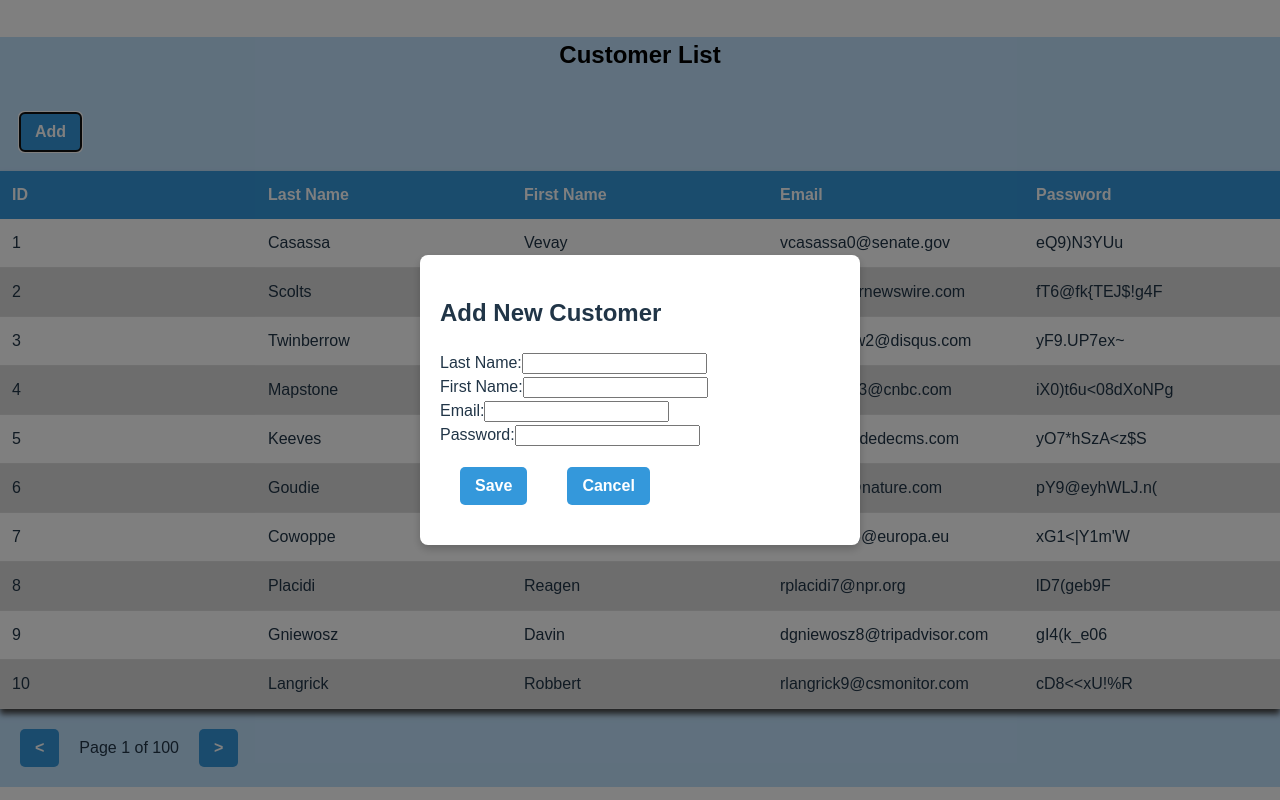
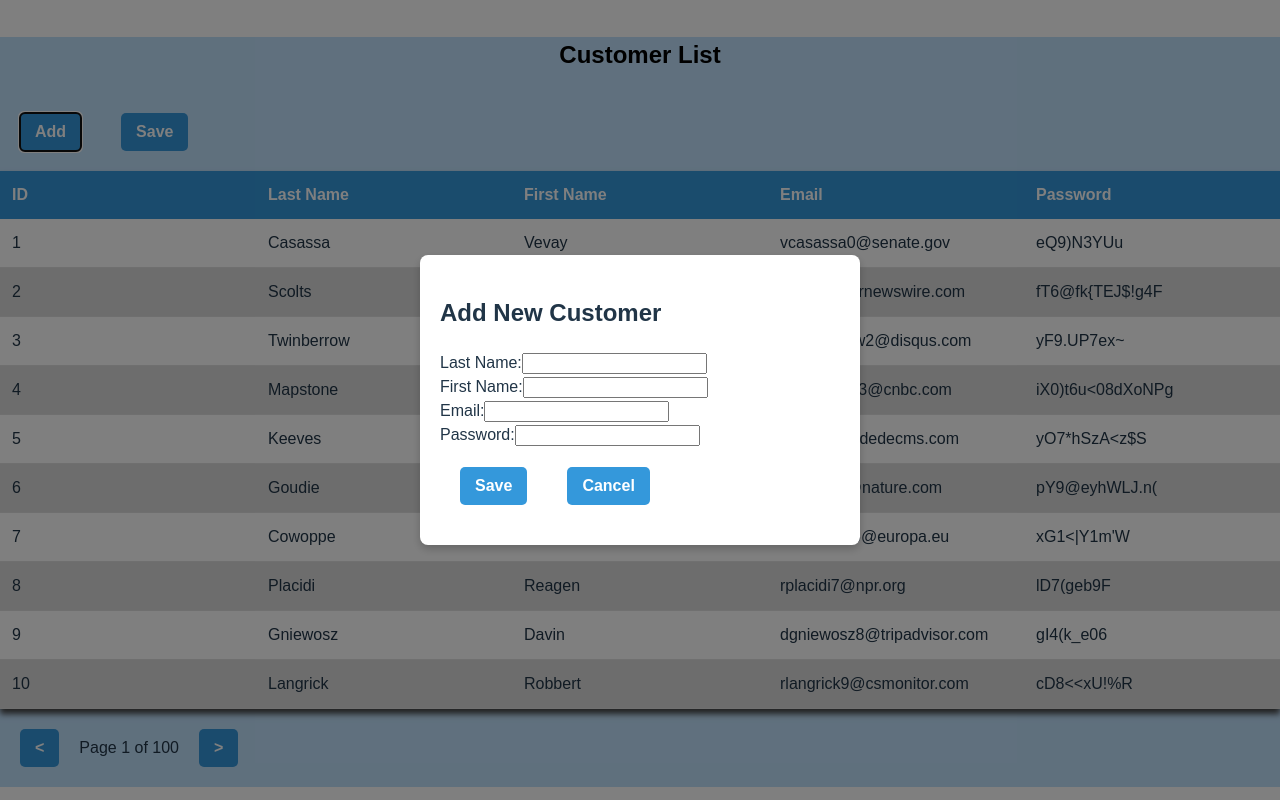
Before and after one commit to pgalleg03/reactProject, a React (Vite) app: page / in a window 1280 px wide. Both pictures are taken after a click on the button "Add". Built offline with nearby package versions, Linux system fonts and the light colour scheme.

Commit message:
delete v2

```diff
--- a/src/App.jsx
+++ b/src/App.jsx
@@ -148,6 +148,18 @@ function ActionButton({ selectedId, selectedCustomer, setCustomers, customers })
     setShowForm(prev => !prev);
   };
 
+   // delete action
+  const handleDelete = () => {
+    if (selectedId !== null) {
+      setCustomers(customers.filter(customer => customer.id !== selectedId));
+      setShowForm(false); // Hide form after deletion
+    }
+  };
+
+  const handleSave = () => {
+    console.log('Save button clicked');
+  };
+
   if (!showForm) {
     return (
       <div>
@@ -158,25 +170,16 @@ function ActionButton({ selectedId, selectedCustomer, setCustomers, customers })
     );
   }
 
- // delete action
-  const handleDelete = () => {
-    if (selectedId !== null) {
-      setCustomers(customers.filter(customer => customer.id !== selectedId));
-      setShowForm(false); // Hide form after deletion
-    }
-  };
-  // save action
-  const handleSave = () => {
-    // Placeholder for save logic; could trigger form submission or save changes
-    console.log("Save button clicked");
-  };
-
-
-return (
+  return (
     <div>
       <button onClick={handleToggleForm}>
         {selectedId !== null ? 'Update' : 'Add'}
       </button>
+      {selectedId !== null && (
+      <button onClick={handleDelete} disabled={selectedId === null}>
+        Delete
+      </button>
+       )}
       <Modal onClose={handleToggleForm}>
         {selectedId !== null ? (
           <UpdateCustomerForm
@@ -208,6 +211,9 @@ return (
           />
         )}
       </Modal>
+     <button onClick={handleSave} style={{ marginRight: '10px' }}>
+        Save
+      </button>
     </div>
   );
 }
```
